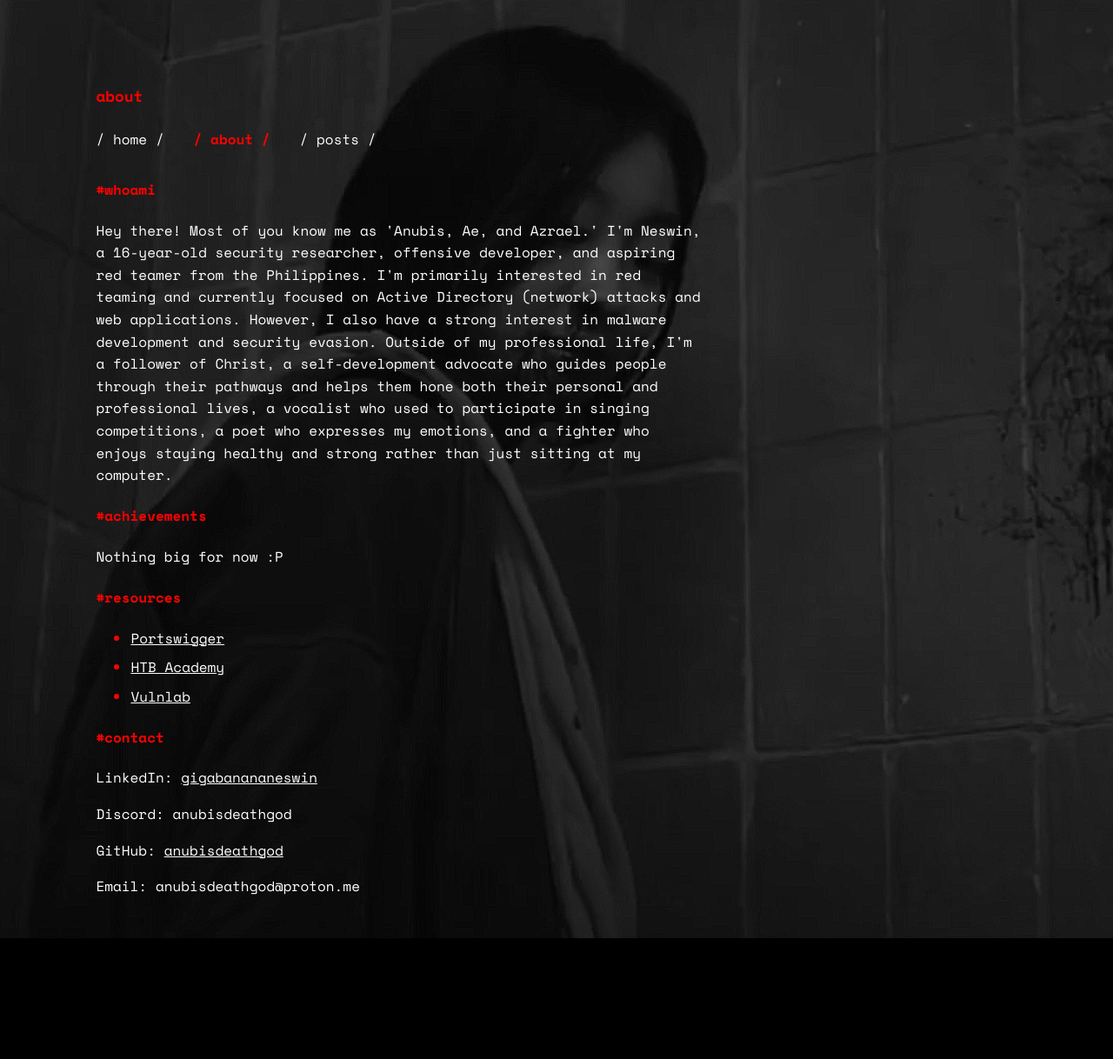
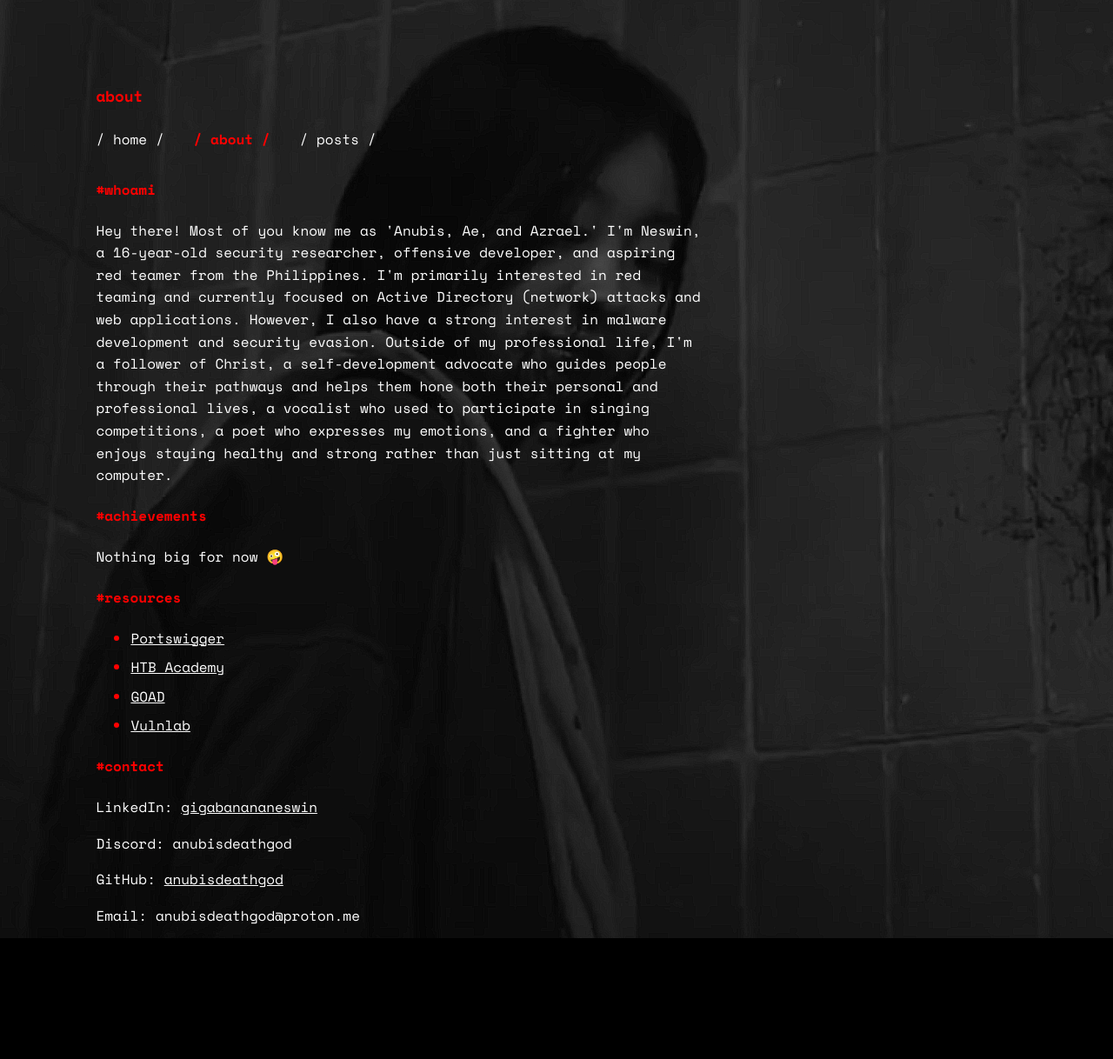
Before and after one commit to azraeldeathangel/azraeldeathangel.github.io, a Jekyll site: the page about.html, which Jekyll copies as it is, in a window 1280 px wide. Shown: the whole page at 87% size. Built offline with Jekyll 4.4.1, drawn with Linux system fonts in a browser that asks for light colours; before the commit the page ends 1185 px from its top, so only the background shows below that.

Commit message:
Update about.html

```diff
--- a/about.html
+++ b/about.html
@@ -26,11 +26,12 @@
         <h4>#whoami</h4>
         <p>Hey there! Most of you know me as 'Anubis, Ae, and Azrael.' I'm Neswin, a 16-year-old security researcher, offensive developer, and aspiring red teamer from the Philippines. I'm primarily interested in red teaming and currently focused on Active Directory (network) attacks and web applications. However, I also have a strong interest in malware development and security evasion. Outside of my professional life, I'm a follower of Christ, a self-development advocate who guides people through their pathways and helps them hone both their personal and professional lives, a vocalist who used to participate in singing competitions, a poet who expresses my emotions, and a fighter who enjoys staying healthy and strong rather than just sitting at my computer.</p>
         <h4>#achievements</h4>
-        <p>Nothing big for now :P</p>
+        <p>Nothing big for now 🤪</p>
         <h4>#resources</h4>
         <ul>
             <li><a href="https://portswigger.net/web-security/all-topics" target="_blank">Portswigger</a></li>
             <li><a href="https://academy.hackthebox.com/" target="_blank">HTB Academy</a></li>
+            <li><a href="https://github.com/Orange-Cyberdefense/GOAD" target="_blank">GOAD</a></li>
             <li><a href="https://www.vulnlab.com/" target="_blank">Vulnlab</a></li>
         </ul>
         <h4>#contact</h4>
```
